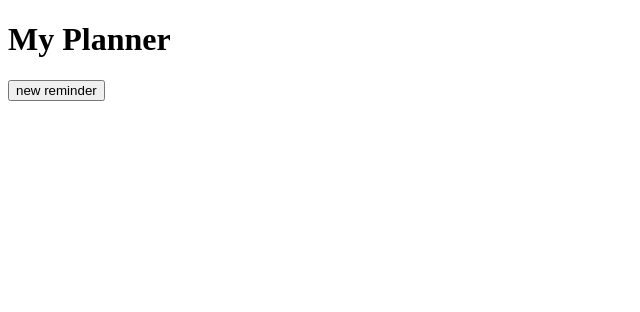
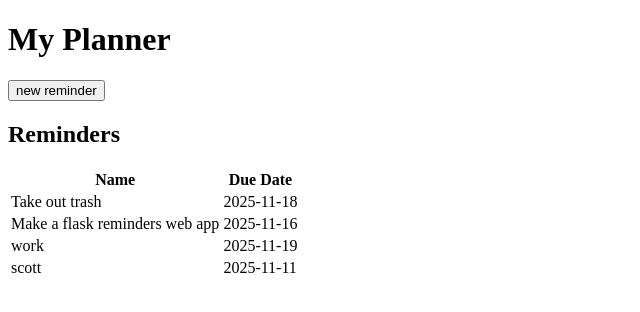
Before and after one commit to scottadamsx/flask_planner, a Flask app: page / in a window 1280 px wide. Shown: the top 312 px of the page, without its empty margins (0-640 px from the left). Run offline with Flask 3, Linux system fonts and the light colour scheme.

Commit message:
Now able to add reminders to storage!
adding a reminder will send it to the backend, the frontend will reload, displaying any new reminders created :)

```diff
--- a/app.py
+++ b/app.py
@@ -1,10 +1,19 @@
 from flask import Flask, render_template, request
-
+from file import saveReminder, readReminders
 app = Flask(__name__)
 
 @app.route("/")
 def home():
-    return render_template("index.html")
+    reminders = readReminders('reminders.csv')
+    return render_template("index.html",reminders=reminders)
+
+@app.route("/newReminder", methods=["POST"])
+def newReminder():
+    reminder = request.get_json()
+    print(reminder)
+    #saves reminder to file
+    saveReminder('reminders.csv',reminder)
+    return "ok"
 
 if __name__ == "__main__":
     app.run(debug=True)
--- /dev/null
+++ b/file.py
@@ -0,0 +1,14 @@
+import csv
+
+def saveReminder(FILENAME,reminder):
+    with open(FILENAME,"a",newline="") as file:
+        writer = csv.writer(file)
+        writer.writerow(reminder.values())
+
+def readReminders(FILENAME):
+    reminders = []
+    with open(FILENAME,'r',newline="") as file:
+        reader = csv.reader(file)
+        for reminder in reader:
+            reminders.append(reminder)
+        return reminders
--- /dev/null
+++ b/reminders.csv
@@ -0,0 +1,4 @@
+Take out trash,2025-11-18
+Make a flask reminders web app,2025-11-16
+work,2025-11-19
+scott,2025-11-11
--- a/static/app.js
+++ b/static/app.js
@@ -8,5 +8,19 @@ newReminderBtn.addEventListener("click", () => {
 })
 
 addReminderBtn.addEventListener("click", () => {
-    form.style.display = "none"
+    const name = document.getElementById("name").value
+    const date = document.getElementById("date").value
+    // fetch statement to post to storage file
+    fetch('/newReminder', {
+        method:'post',
+        headers:{
+            "Content-Type":"application/json"
+        },
+        body:JSON.stringify({name,date})
+    })
+
+    // reload page
+    window.location.reload()
+
+
 })
--- a/templates/index.html
+++ b/templates/index.html
@@ -15,6 +15,21 @@
         <input type="date" title="date" id="date">
         <button type="button" id="addReminder">add reminder</button>
     </form>
+    <h2>Reminders</h2>
+    <table>
+        <thead>
+            <th>Name</th>
+            <th>Due Date</th>
+        </thead>
+        <tbody>
+            {% for reminder in reminders %}
+                <tr>
+                    <td>{{reminder[0]}}</td>
+                    <td>{{reminder[1]}}</td>
+                </tr>
+            {% endfor %}
+        </tbody>
+    </table>
     <script src="{{ url_for('static', filename='app.js')}}"></script>
 </body>
 </html>
```
